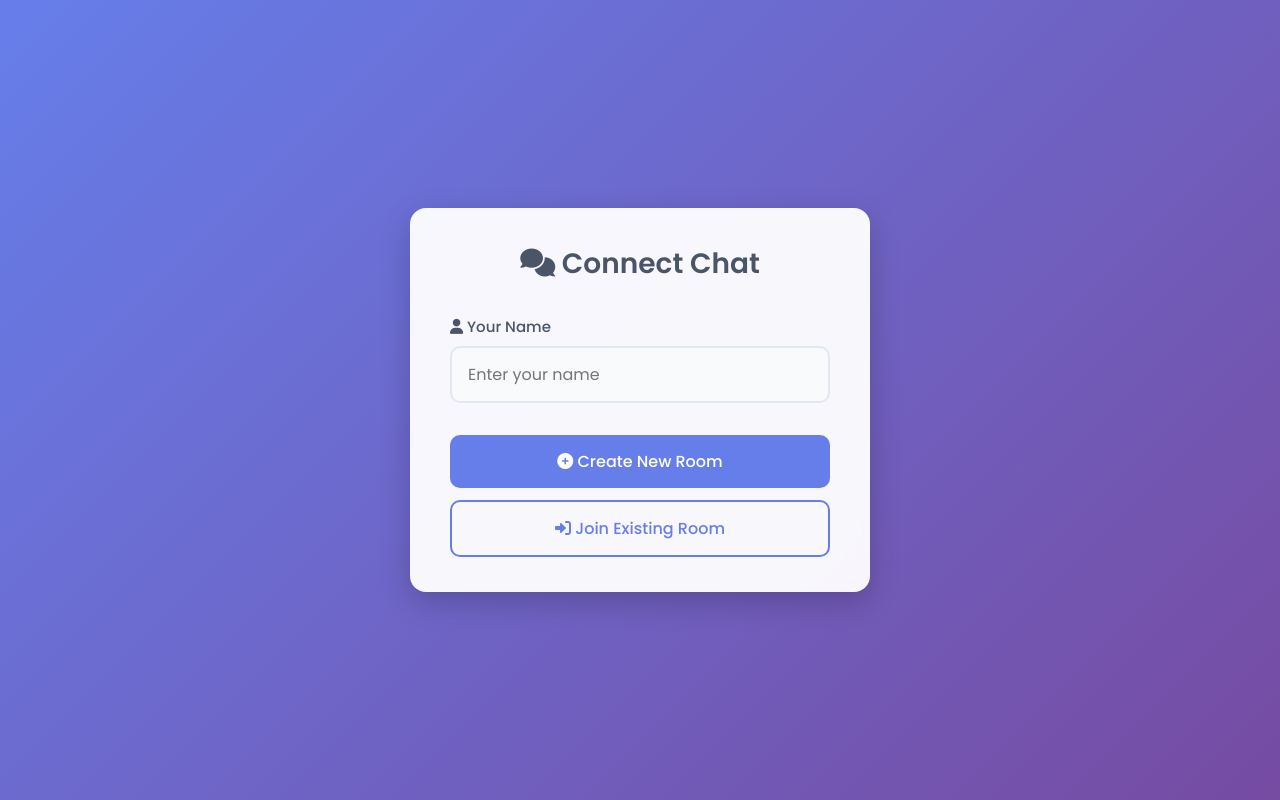
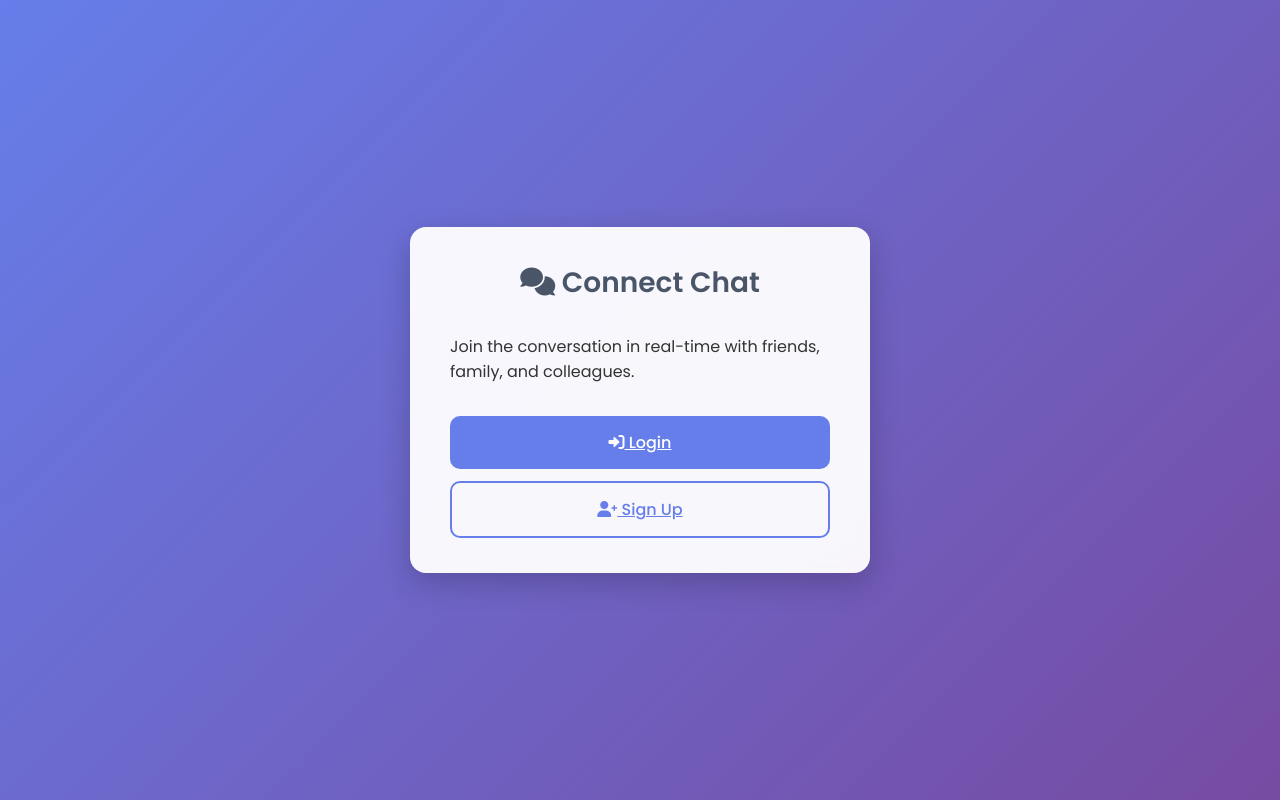
Before and after one commit to akshayamin62/Real-Time-Chat-App, a Flask app: page / in a window 1280 px wide. Run offline with Flask 3, Linux system fonts and the light colour scheme.

Commit message:
Update index.html

```diff
--- a/templates/index.html
+++ b/templates/index.html
@@ -1,4 +1,4 @@
-<!DOCTYPE html>
+<!-- <!DOCTYPE html>
 <html lang="en">
 <head>
     <meta charset="UTF-8">
@@ -63,4 +63,34 @@
         }
     </script>
 </body>
+</html> -->
+
+
+<!DOCTYPE html>
+<html lang="en">
+<head>
+    <meta charset="UTF-8">
+    <meta name="viewport" content="width=device-width, initial-scale=1.0">
+    <title>Connect Chat</title>
+    <link rel="stylesheet" href="https://cdnjs.cloudflare.com/ajax/libs/font-awesome/6.0.0-beta3/css/all.min.css">
+    <link href="https://fonts.googleapis.com/css2?family=Poppins:wght@300;400;500;600;700&display=swap" rel="stylesheet">
+    <link rel="stylesheet" href="{{ url_for('static', filename='style.css') }}">
+</head>
+<body>
+    <div class="container">
+        <div class="form-box welcome-box">
+            <h1><i class="fas fa-comments"></i> Connect Chat</h1>
+            <p class="welcome-text">Join the conversation in real-time with friends, family, and colleagues.</p>
+
+            <div class="button-group">
+                <a href="{{ url_for('login') }}" class="btn">
+                    <i class="fas fa-sign-in-alt"></i> Login
+                </a>
+                <a href="{{ url_for('signup') }}" class="btn secondary-btn">
+                    <i class="fas fa-user-plus"></i> Sign Up
+                </a>
+            </div>
+        </div>
+    </div>
+</body>
 </html>
```
